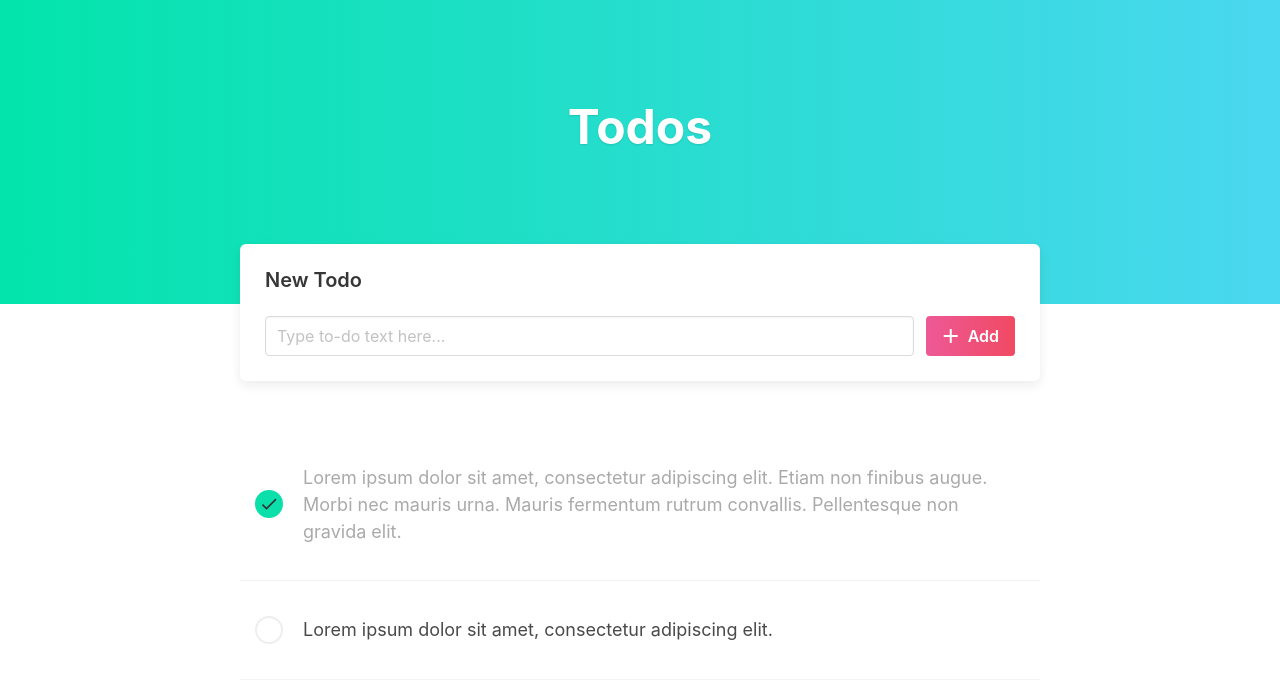
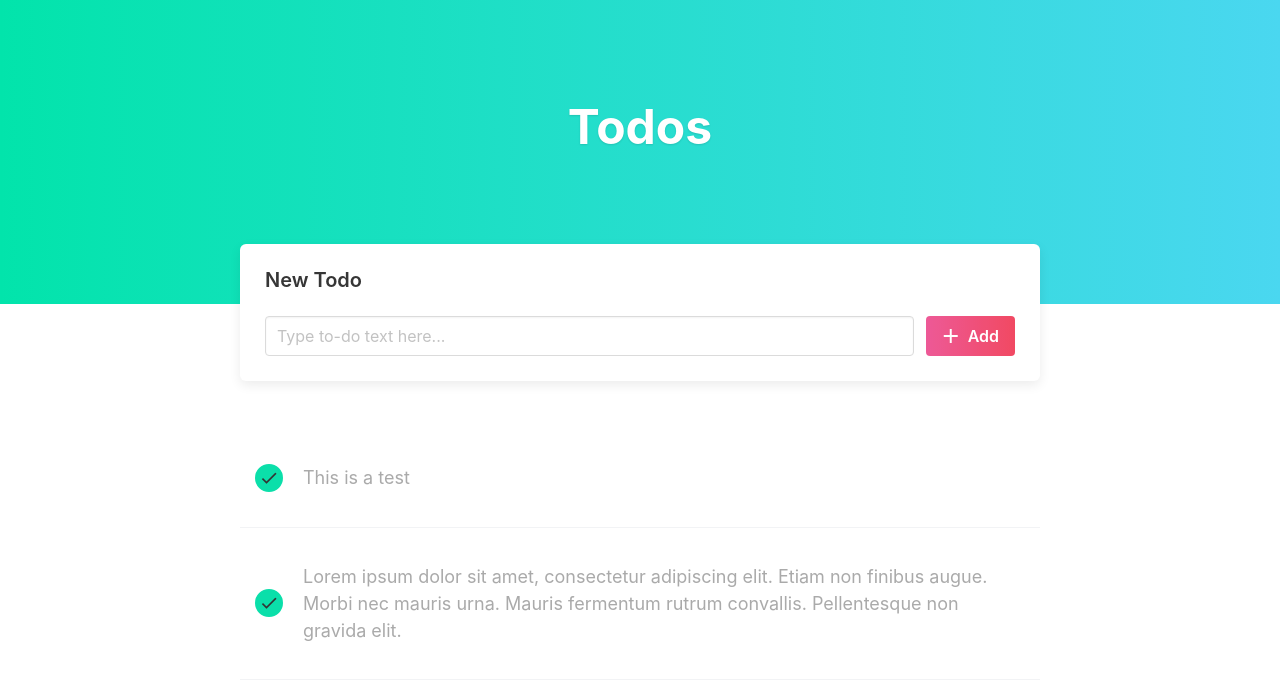
Before and after one commit to habiburrahman-mu/kormo-angular, an Angular app: page / in a window 1280 px wide. Shown: the top 682 px of the page. Built offline with nearby package versions, Linux system fonts and the light colour scheme.

Commit message:
services added for todo list

```diff
--- /dev/null
+++ b/src/app/shared/model/todo.model.ts
@@ -0,0 +1,6 @@
+export class ToDo {
+    constructor(
+        public text: string,
+        public completed: boolean = false
+    ) {}
+}
--- /dev/null
+++ b/src/app/shared/services/data.service.ts
@@ -0,0 +1,31 @@
+import {Injectable} from '@angular/core';
+import {ToDo} from "../model/todo.model";
+
+@Injectable({
+    providedIn: 'root'
+})
+export class DataService {
+    todos: ToDo[] = [
+        new ToDo('This is a test'),
+        new ToDo('Lorem ipsum dolor sit amet, consectetur adipiscing elit. Etiam non finibus augue. Morbi nec mauris urna. Mauris fermentum rutrum convallis. Pellentesque non gravida elit.')
+    ]
+    constructor() {
+    }
+
+    getAllTodos() {
+        return this.todos;
+    }
+
+    addTodo(todo: ToDo) {
+        this.todos.push(todo);
+    }
+
+    updateTodo(index: number, updatedTodo: ToDo) {
+        this.todos[index] = updatedTodo;
+    }
+
+    deleteTodo(index: number) {
+        this.todos.splice(index, 1);
+    }
+
+}
--- a/src/app/todos/todos.component.html
+++ b/src/app/todos/todos.component.html
@@ -22,29 +22,14 @@
 </div>
 <section class="section">
     <div class="container">
+
         <div class="todos-list">
-            <div class="todo-item completed">
+            <div class="todo-item completed" *ngFor="let todo of todos">
                 <div class="check-box">
                     <i class="material-icons">check</i>
                 </div>
                 <div class="todo-text">
-                    Lorem ipsum dolor sit amet, consectetur adipiscing elit. Etiam non finibus augue. Morbi nec mauris urna. Mauris fermentum rutrum convallis. Pellentesque non gravida elit.
-                </div>
-                <div class="todo-controls-box">
-                    <div class="todo-control-button">
-                        <i class="material-icons">edit</i>
-                    </div>
-                    <div class="todo-control-button is-danger">
-                        <i class="material-icons">delete</i>
-                    </div>
-                </div>
-            </div>
-            <div class="todo-item">
-                <div class="check-box">
-                    <i class="material-icons">check</i>
-                </div>
-                <div class="todo-text">
-                    Lorem ipsum dolor sit amet, consectetur adipiscing elit.
+                    {{todo.text}}
                 </div>
                 <div class="todo-controls-box">
                     <div class="todo-control-button">
--- a/src/app/todos/todos.component.ts
+++ b/src/app/todos/todos.component.ts
@@ -1,15 +1,20 @@
-import { Component, OnInit } from '@angular/core';
+import {Component, OnInit} from '@angular/core';
+import {ToDo} from "../shared/model/todo.model";
+import {DataService} from "../shared/services/data.service";
 
 @Component({
-  selector: 'app-todos',
-  templateUrl: './todos.component.html',
-  styleUrls: ['./todos.component.scss']
+    selector: 'app-todos',
+    templateUrl: './todos.component.html',
+    styleUrls: ['./todos.component.scss']
 })
 export class TodosComponent implements OnInit {
+    todos: ToDo[]
+    constructor(private dataService: DataService) {
 
-  constructor() { }
+    }
 
-  ngOnInit(): void {
-  }
+    ngOnInit(): void {
+        this.todos = this.dataService.getAllTodos();
+    }
 
 }
--- a/tsconfig.json
+++ b/tsconfig.json
@@ -21,7 +21,8 @@
         "lib": [
             "es2020",
             "dom"
-    ]
+        ],
+        "strictPropertyInitialization": false
     },
     "angularCompilerOptions": {
         "enableI18nLegacyMessageIdFormat": false,
```
Lines whose indentation alone changed are shown as unchanged.
